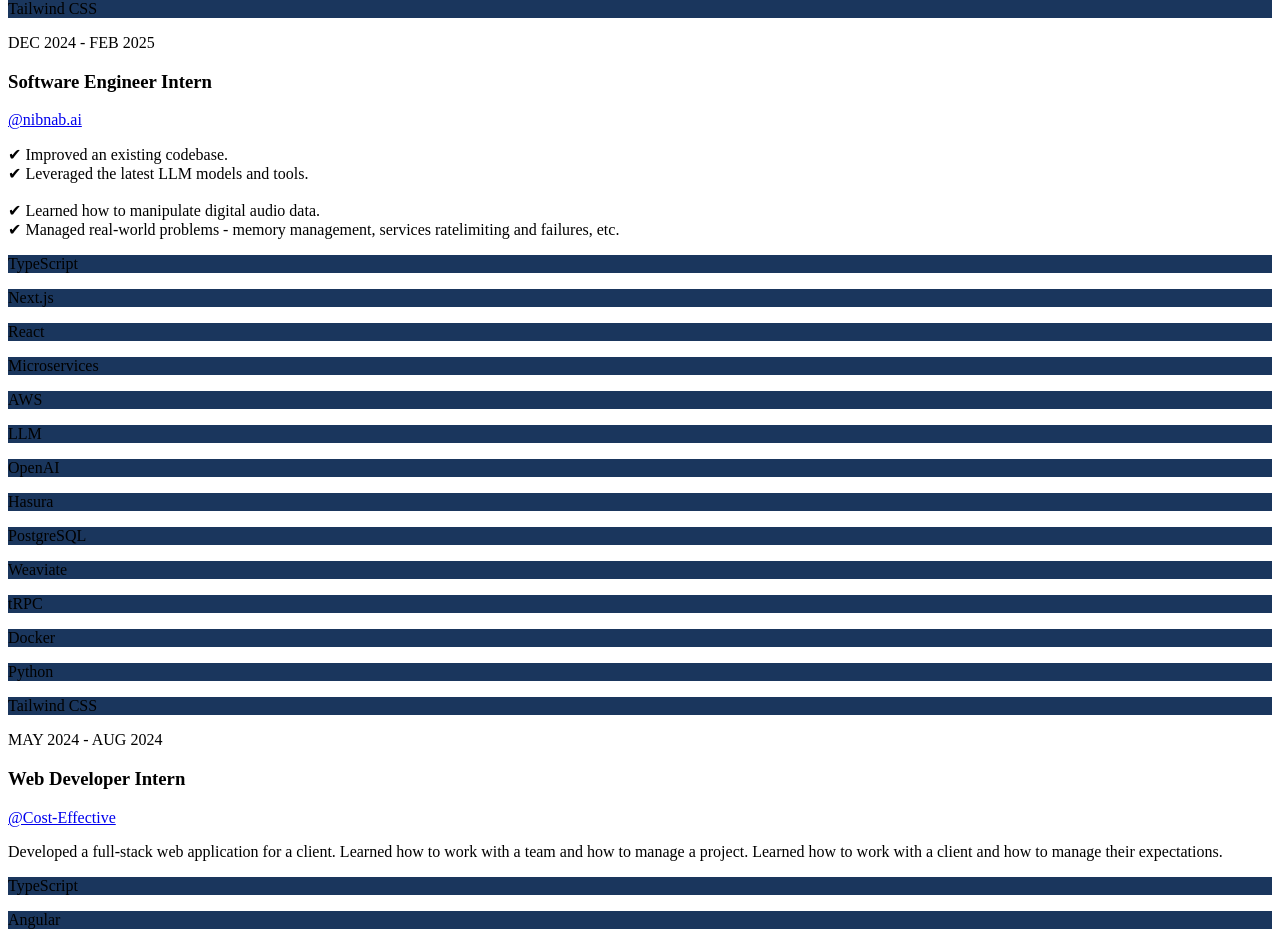
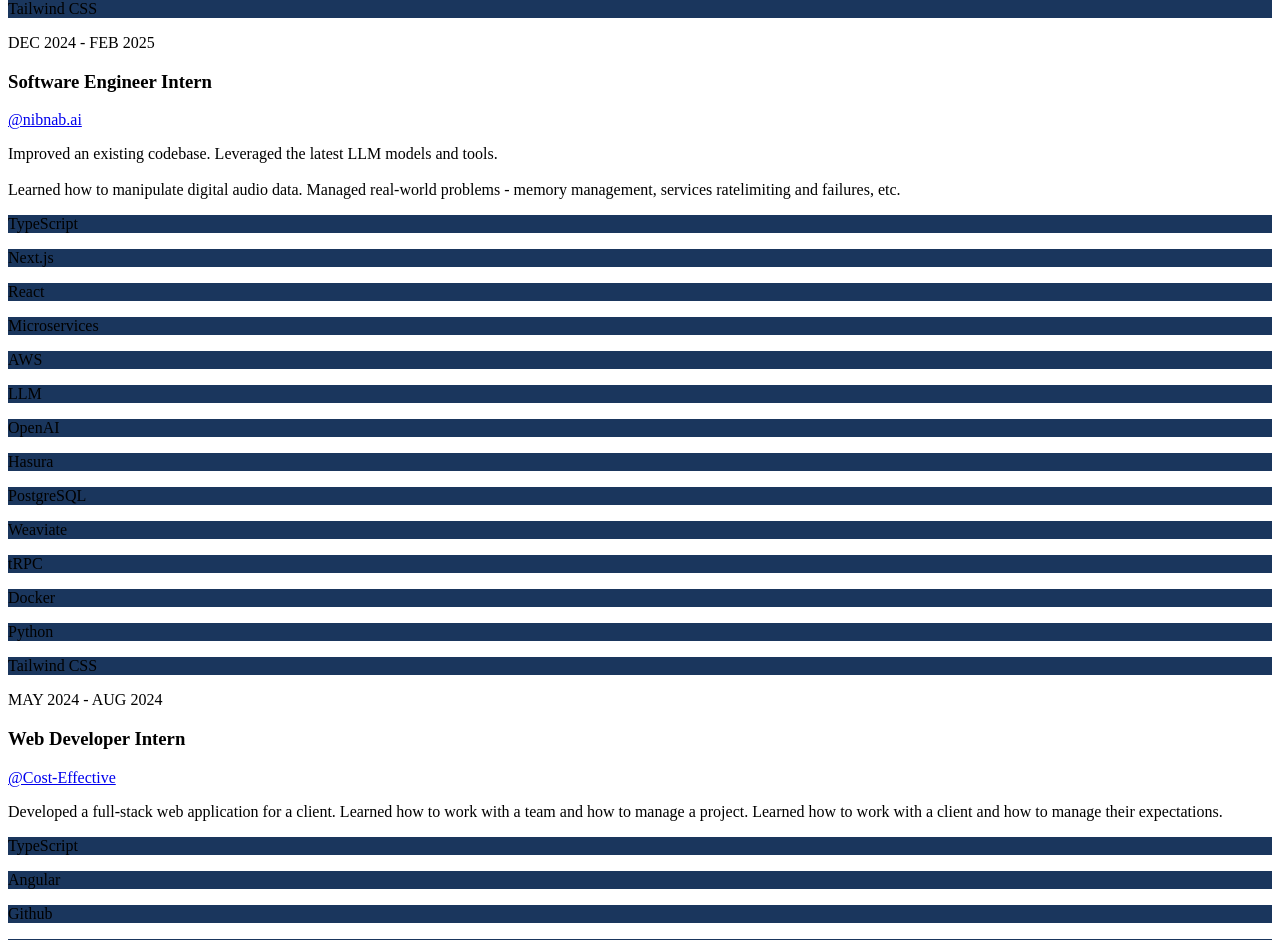
Before and after one commit to marionikolov17/new-portfolio, a Next.js app: page / in a window 1280 px wide. Shown: the part 3014-3954 px from the top of the page. Built offline with nearby package versions, Linux system fonts and the light colour scheme.

Commit message:
Update: experience cards info: remove check marks

```diff
--- a/src/constants/experience-cards.ts
+++ b/src/constants/experience-cards.ts
@@ -36,10 +36,10 @@
     companyName: '@nibnab.ai',
     companyLink: 'https://www.nibnab.ai',
     description: dedent`
-            ✔ Improved an existing codebase. <br />
-            ✔ Leveraged the latest LLM models and tools. <br /> <br />
-            ✔ Learned how to manipulate digital audio data. <br />
-            ✔ Managed real-world problems - memory management, services ratelimiting and failures, etc.
+            Improved an existing codebase.
+            Leveraged the latest LLM models and tools. <br /> <br />
+            Learned how to manipulate digital audio data.
+            Managed real-world problems - memory management, services ratelimiting and failures, etc.
         `,
     technologies: [
       'TypeScript',
```
